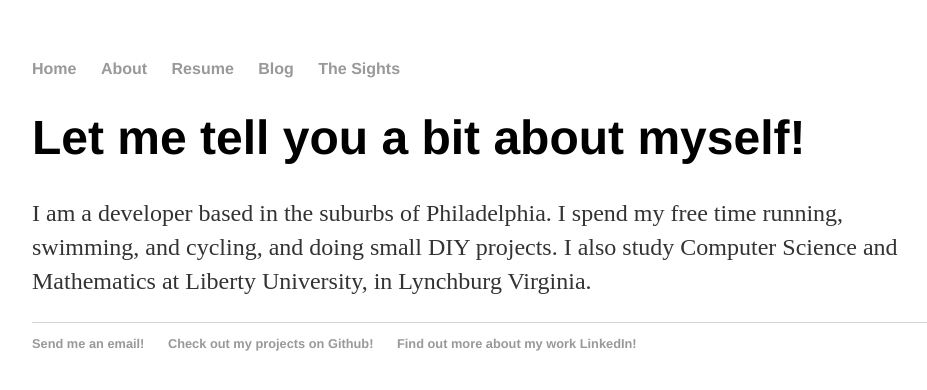
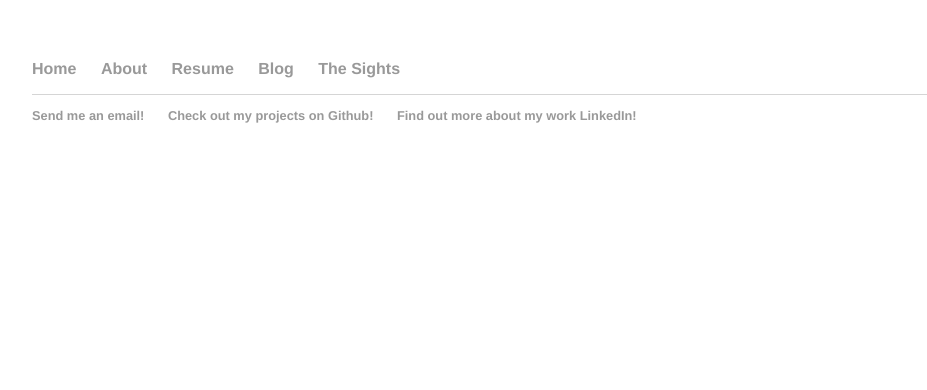
Before and after one commit to IronmanMk40/Matsick-Dot-Com, a Jekyll site: the page built from about/index.html, in a window 1280 px wide. Shown: the top 390 px of the page, without its empty margins (160-1087 px from the left). Built offline with Jekyll 4.4.1, drawn with Linux system fonts in a browser that asks for light colours.

Commit message:
Update index.html

```diff
--- a/about/index.html
+++ b/about/index.html
@@ -3,8 +3,5 @@ layout: default
 title: A little more about me
 ---
 <div class="blurb">
-	<h1>Let me tell you a bit about myself!</h1>
-	<p>I am  a developer based in the suburbs of Philadelphia. I
-		spend my free time running, swimming, and cycling, and doing small DIY projects. I also study Computer
-		Science and Mathematics at Liberty University, in Lynchburg Virginia.</p>
+
 </div><!-- /.blurb -->
```
